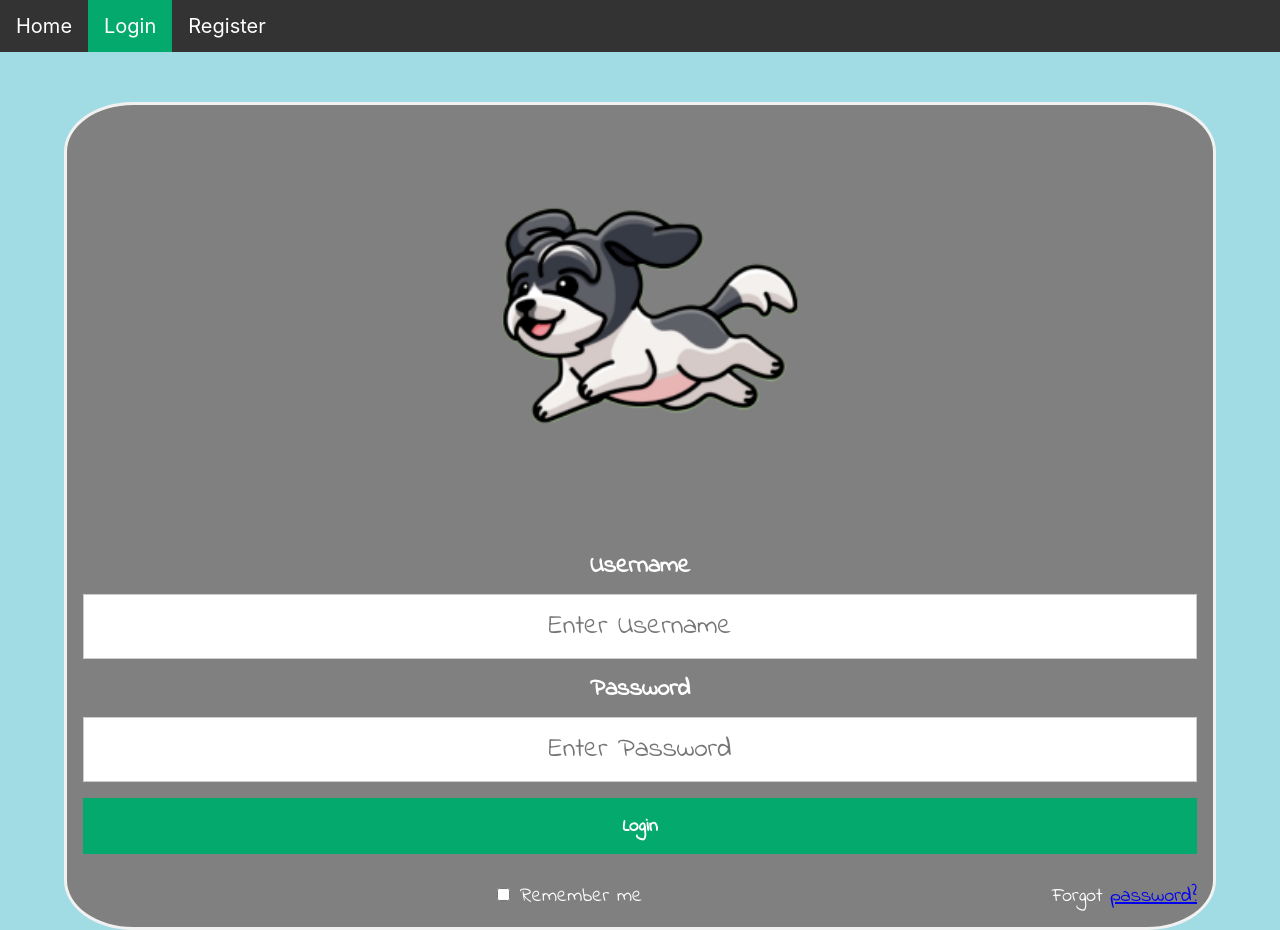
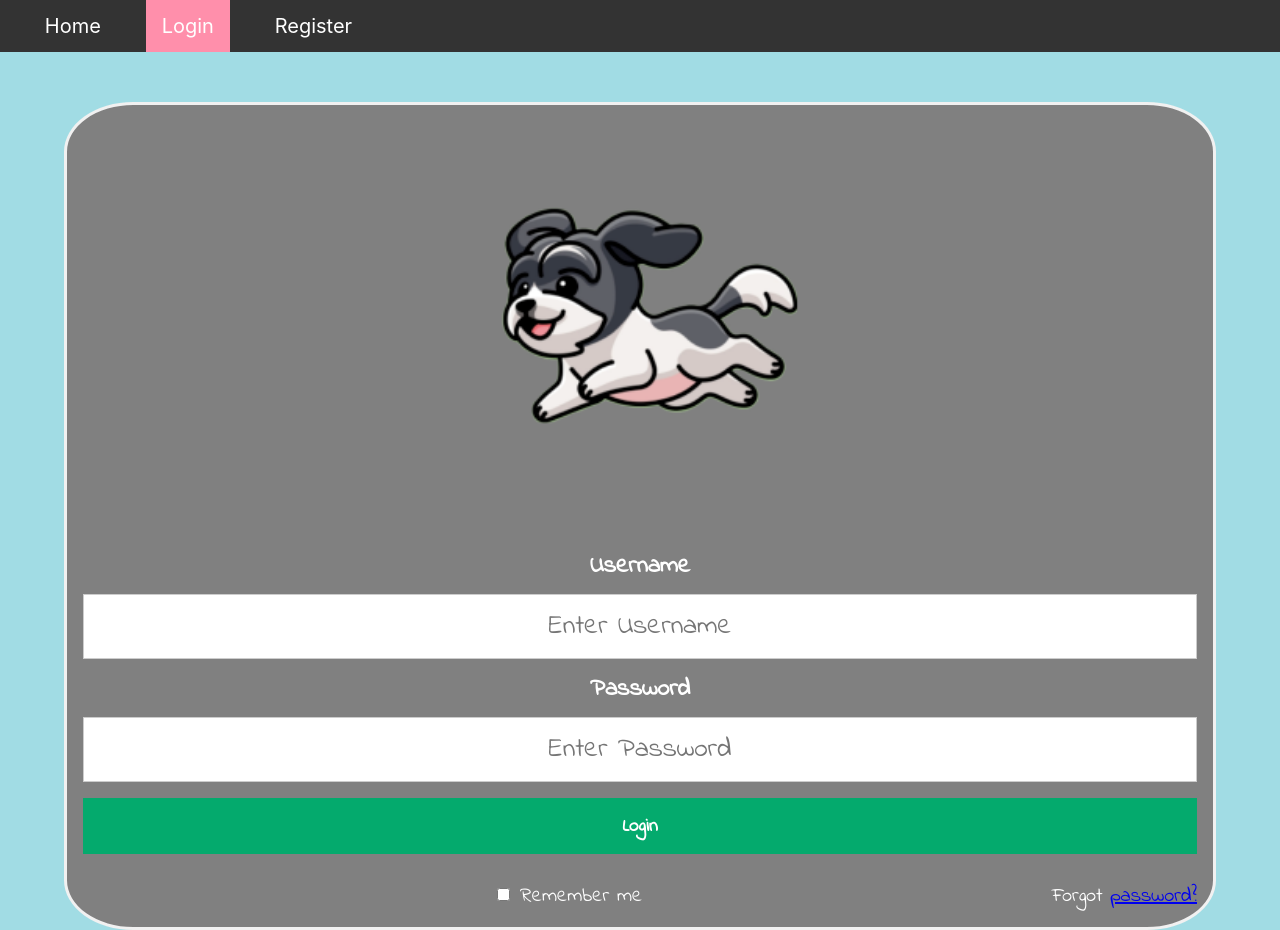
Before and after one commit to evelyn516/Adoption, a React (Create React App) app in the folder client/: page /login in a window 1280 px wide. Built offline with nearby package versions, Linux system fonts and the light colour scheme; a web font is replaced by a local one.

Commit message:
finished styling for navbar

```diff
--- a/client/src/layout/Header/style.css
+++ b/client/src/layout/Header/style.css
@@ -7,7 +7,7 @@ ul.horizontal {
 }
 
 ul.horizontal li a.active {
-    background-color: #04AA6D;
+    background-color: #ff8fab;
 }
 
 ul.horizontal li a {
@@ -17,7 +17,7 @@ ul.horizontal li a {
     padding: 14px 16px;
     text-decoration: none;
     font-size:20px;
-    margin-left: auto;
+    margin-left: 1.8rem;
 }
 
 .horizontal {
```
